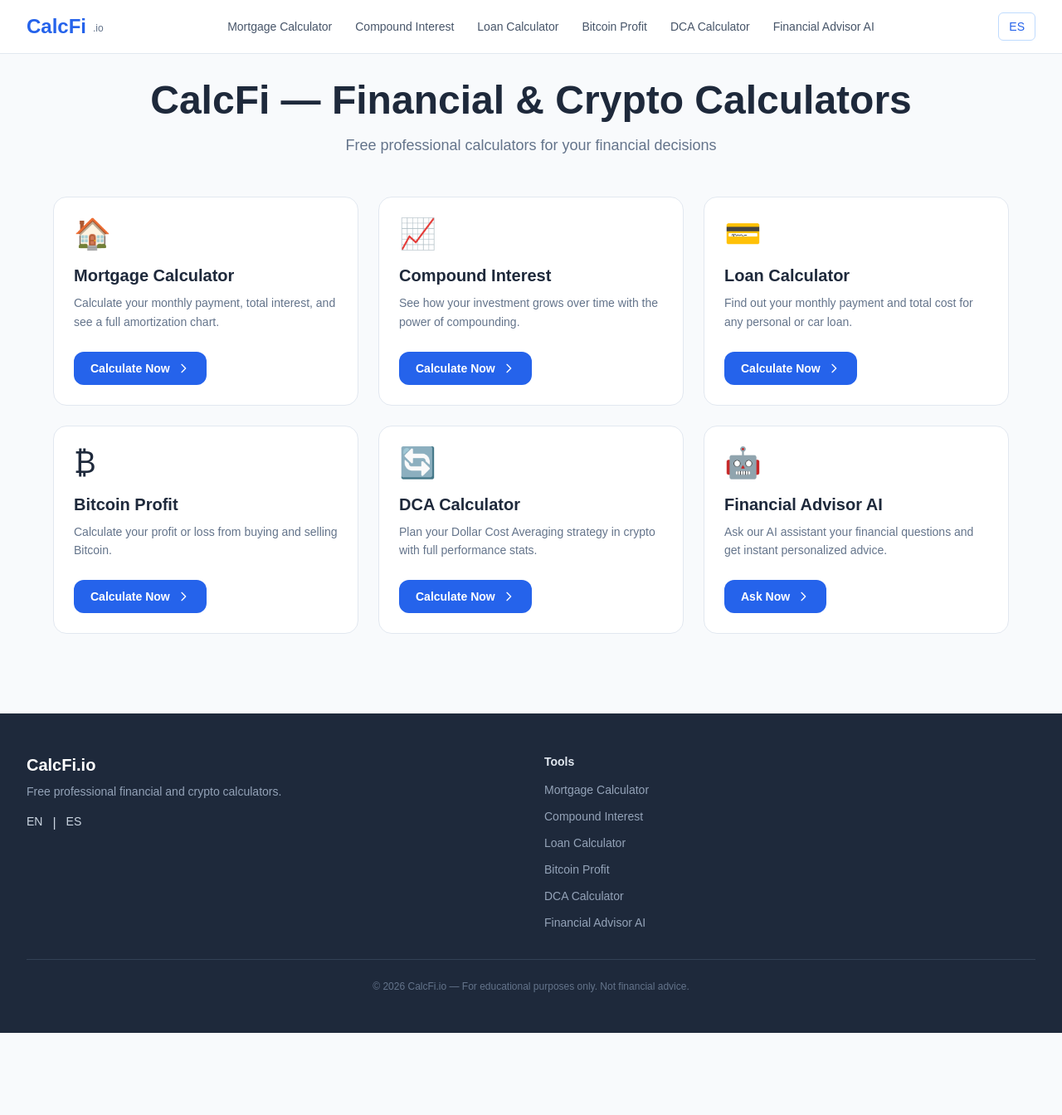
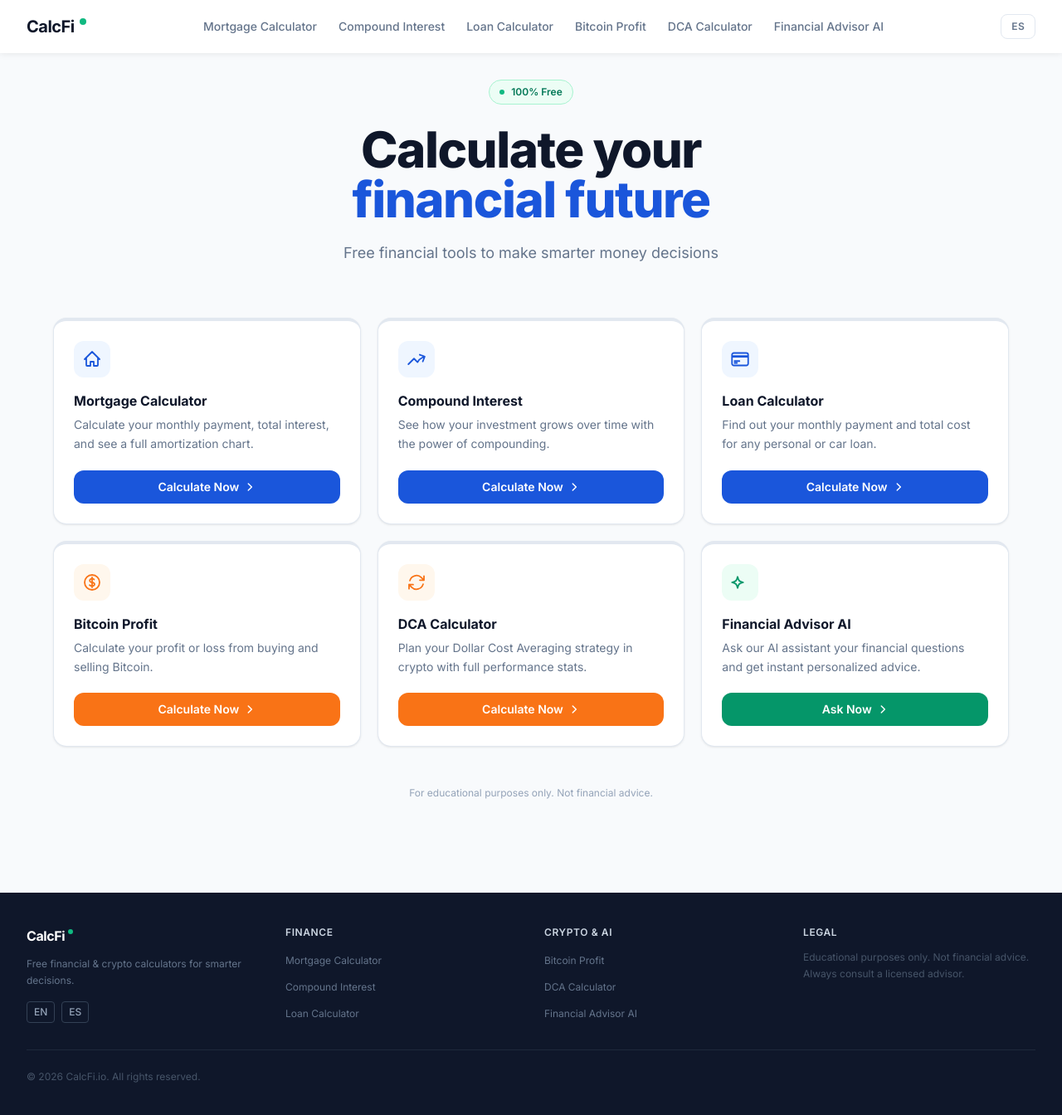
Before and after one commit to arnaumotorsprt-star/calcfi, a Next.js app: page /en in a window 1280 px wide. Shown: the whole page at 83% size. Before the commit the page ends 1245 px from the top, so only its background shows below. Built offline with nearby package versions, Linux system fonts and the light colour scheme.

Commit message:
design: professional redesign with Inter font, SVG icons, hero section, color categories

```diff
--- a/app/[locale]/layout.tsx
+++ b/app/[locale]/layout.tsx
@@ -34,7 +34,7 @@ export default async function LocaleLayout({
       <body className="min-h-screen flex flex-col bg-slate-50">
         <NextIntlClientProvider messages={messages}>
           <Header />
-          <main className="flex-1 py-8 px-4 sm:px-6 lg:px-8">
+          <main className="flex-1 px-4 sm:px-6 lg:px-8 pb-8">
             {children}
           </main>
           <Footer />
--- a/app/[locale]/page.tsx
+++ b/app/[locale]/page.tsx
@@ -1,22 +1,99 @@
-import { setRequestLocale } from 'next-intl/server';
-import { getTranslations } from 'next-intl/server';
+import { setRequestLocale, getTranslations } from 'next-intl/server';
 import type { Metadata } from 'next';
 import Link from 'next/link';
 
-const tools = [
-  { key: 'mortgage', href: 'mortgage', icon: '🏠' },
-  { key: 'compoundInterest', href: 'compound-interest', icon: '📈' },
-  { key: 'loan', href: 'loan', icon: '💳' },
-  { key: 'bitcoinProfit', href: 'bitcoin-profit', icon: '₿' },
-  { key: 'dca', href: 'dca', icon: '🔄' },
-  { key: 'financialAdvisor', href: 'financial-advisor', icon: '🤖' },
-] as const;
+interface Tool {
+  key: 'mortgage' | 'compoundInterest' | 'loan' | 'bitcoinProfit' | 'dca' | 'financialAdvisor';
+  href: string;
+  category: 'finance' | 'crypto' | 'ai';
+  icon: React.ReactNode;
+}
 
-export async function generateMetadata({
-  params,
-}: {
-  params: { locale: string };
-}): Promise<Metadata> {
+const tools: Tool[] = [
+  {
+    key: 'mortgage',
+    href: 'mortgage',
+    category: 'finance',
+    icon: (
+      <svg className="w-6 h-6" fill="none" stroke="currentColor" strokeWidth={1.8} viewBox="0 0 24 24">
+        <path strokeLinecap="round" strokeLinejoin="round" d="M3 12l9-9 9 9M5 10v9a1 1 0 001 1h4v-5h4v5h4a1 1 0 001-1v-9" />
+      </svg>
+    ),
+  },
+  {
+    key: 'compoundInterest',
+    href: 'compound-interest',
+    category: 'finance',
+    icon: (
+      <svg className="w-6 h-6" fill="none" stroke="currentColor" strokeWidth={1.8} viewBox="0 0 24 24">
+        <path strokeLinecap="round" strokeLinejoin="round" d="M2.25 18L9 11.25l4.306 4.307a11.95 11.95 0 015.814-5.519l2.74-1.22m0 0l-5.94-2.28m5.94 2.28l-2.28 5.941" />
+      </svg>
+    ),
+  },
+  {
+    key: 'loan',
+    href: 'loan',
+    category: 'finance',
+    icon: (
+      <svg className="w-6 h-6" fill="none" stroke="currentColor" strokeWidth={1.8} viewBox="0 0 24 24">
+        <path strokeLinecap="round" strokeLinejoin="round" d="M2.25 8.25h19.5M2.25 9h19.5m-16.5 5.25h6m-6 2.25h3m-3.75 3h15a2.25 2.25 0 002.25-2.25V6.75A2.25 2.25 0 0019.5 4.5h-15a2.25 2.25 0 00-2.25 2.25v10.5A2.25 2.25 0 004.5 19.5z" />
+      </svg>
+    ),
+  },
+  {
+    key: 'bitcoinProfit',
+    href: 'bitcoin-profit',
+    category: 'crypto',
+    icon: (
+      <svg className="w-6 h-6" fill="none" stroke="currentColor" strokeWidth={1.8} viewBox="0 0 24 24">
+        <path strokeLinecap="round" strokeLinejoin="round" d="M12 6v12m-3-2.818l.879.659c1.171.879 3.07.879 4.242 0 1.172-.879 1.172-2.303 0-3.182C13.536 12.219 12.768 12 12 12c-.725 0-1.45-.22-2.003-.659-1.106-.879-1.106-2.303 0-3.182s2.9-.879 4.006 0l.415.33M21 12a9 9 0 11-18 0 9 9 0 0118 0z" />
+      </svg>
+    ),
+  },
+  {
+    key: 'dca',
+    href: 'dca',
+    category: 'crypto',
+    icon: (
+      <svg className="w-6 h-6" fill="none" stroke="currentColor" strokeWidth={1.8} viewBox="0 0 24 24">
+        <path strokeLinecap="round" strokeLinejoin="round" d="M16.023 9.348h4.992v-.001M2.985 19.644v-4.992m0 0h4.992m-4.993 0l3.181 3.183a8.25 8.25 0 0013.803-3.7M4.031 9.865a8.25 8.25 0 0113.803-3.7l3.181 3.182m0-4.991v4.99" />
+      </svg>
+    ),
+  },
+  {
+    key: 'financialAdvisor',
+    href: 'financial-advisor',
+    category: 'ai',
+    icon: (
+      <svg className="w-6 h-6" fill="none" stroke="currentColor" strokeWidth={1.8} viewBox="0 0 24 24">
+        <path strokeLinecap="round" strokeLinejoin="round" d="M9.813 15.904L9 18.75l-.813-2.846a4.5 4.5 0 00-3.09-3.09L2.25 12l2.846-.813a4.5 4.5 0 003.09-3.09L9 5.25l.813 2.846a4.5 4.5 0 003.09 3.09L15.75 12l-2.846.813a4.5 4.5 0 00-3.09 3.09z" />
+      </svg>
+    ),
+  },
+];
+
+const categoryStyles = {
+  finance: {
+    border: 'border-t-[#1a56db]',
+    iconBg: 'bg-blue-50',
+    iconColor: 'text-[#1a56db]',
+    ctaBg: 'bg-[#1a56db] hover:bg-blue-700',
+  },
+  crypto: {
+    border: 'border-t-orange-500',
+    iconBg: 'bg-orange-50',
+    iconColor: 'text-orange-500',
+    ctaBg: 'bg-orange-500 hover:bg-orange-600',
+  },
+  ai: {
+    border: 'border-t-[#059669]',
+    iconBg: 'bg-emerald-50',
+    iconColor: 'text-[#059669]',
+    ctaBg: 'bg-[#059669] hover:bg-emerald-700',
+  },
+};
+
+export async function generateMetadata({ params }: { params: { locale: string } }): Promise<Metadata> {
   const t = await getTranslations({ locale: params.locale, namespace: 'home' });
   return {
     title: t('title'),
@@ -34,43 +111,70 @@ export async function generateMetadata({
 export default async function HomePage({ params }: { params: { locale: string } }) {
   setRequestLocale(params.locale);
   const t = await getTranslations({ locale: params.locale, namespace: 'home' });
+  const isEs = params.locale === 'es';
 
   return (
     <div className="max-w-6xl mx-auto">
-      <div className="text-center mb-12">
-        <h1 className="text-4xl sm:text-5xl font-bold text-slate-800 mb-4">
-          {t('title')}
+
+      {/* Hero */}
+      <div className="text-center pt-8 pb-16">
+        <div className="inline-flex items-center gap-2 bg-emerald-50 border border-emerald-200 text-emerald-700 text-xs font-semibold px-3 py-1.5 rounded-full mb-6">
+          <span className="w-1.5 h-1.5 rounded-full bg-emerald-500" />
+          {isEs ? '100% Gratuito' : '100% Free'}
+        </div>
+        <h1 className="text-4xl sm:text-5xl lg:text-6xl font-extrabold text-slate-900 mb-5 leading-tight tracking-tight">
+          {isEs ? (
+            <>Calcula tu futuro<br /><span className="text-[#1a56db]">financiero</span></>
+          ) : (
+            <>Calculate your<br /><span className="text-[#1a56db]">financial future</span></>
+          )}
         </h1>
-        <p className="text-lg text-slate-500 max-w-2xl mx-auto">
-          {t('subtitle')}
+        <p className="text-lg text-slate-500 max-w-xl mx-auto leading-relaxed">
+          {isEs
+            ? 'Herramientas financieras gratuitas para tomar mejores decisiones'
+            : 'Free financial tools to make smarter money decisions'}
         </p>
       </div>
 
-      <div className="grid grid-cols-1 sm:grid-cols-2 lg:grid-cols-3 gap-6">
-        {tools.map((tool) => (
+      {/* Tool cards grid */}
+      <div className="grid grid-cols-1 sm:grid-cols-2 lg:grid-cols-3 gap-5">
+        {tools.map((tool) => {
+          const styles = categoryStyles[tool.category];
+          return (
             <div
               key={tool.key}
-            className="bg-white rounded-2xl border border-slate-200 p-6 hover:shadow-md hover:border-blue-200 transition-all group"
+              className={`bg-white rounded-2xl border-t-4 ${styles.border} shadow-card hover:shadow-card-hover hover:-translate-y-0.5 transition-all duration-200 p-6 flex flex-col`}
+              style={{ border: '1px solid #e2e8f0', borderTopWidth: 4 }}
             >
-            <div className="text-4xl mb-4">{tool.icon}</div>
-            <h2 className="text-xl font-bold text-slate-800 mb-2 group-hover:text-blue-600 transition-colors">
+              <div className={`w-11 h-11 rounded-xl ${styles.iconBg} ${styles.iconColor} flex items-center justify-center mb-4 shrink-0`}>
+                {tool.icon}
+              </div>
+              <h2 className="text-base font-bold text-slate-900 mb-1.5">
                 {t(`tools.${tool.key}.title`)}
               </h2>
-            <p className="text-sm text-slate-500 mb-6 leading-relaxed">
+              <p className="text-sm text-slate-500 leading-relaxed flex-1 mb-5">
                 {t(`tools.${tool.key}.description`)}
               </p>
               <Link
                 href={`/${params.locale}/${tool.href}`}
-              className="inline-flex items-center gap-2 bg-blue-600 hover:bg-blue-700 text-white text-sm font-semibold px-5 py-2.5 rounded-xl transition-colors"
+                className={`inline-flex items-center justify-center gap-1.5 ${styles.ctaBg} text-white text-sm font-semibold px-4 py-2.5 rounded-xl transition-colors`}
               >
                 {t(`tools.${tool.key}.cta`)}
-              <svg className="w-4 h-4" fill="none" stroke="currentColor" viewBox="0 0 24 24">
-                <path strokeLinecap="round" strokeLinejoin="round" strokeWidth={2} d="M9 5l7 7-7 7" />
+                <svg className="w-3.5 h-3.5" fill="none" stroke="currentColor" viewBox="0 0 24 24">
+                  <path strokeLinecap="round" strokeLinejoin="round" strokeWidth={2.5} d="M9 5l7 7-7 7" />
                 </svg>
               </Link>
             </div>
-        ))}
+          );
+        })}
       </div>
+
+      {/* Bottom note */}
+      <p className="text-center text-xs text-slate-400 mt-12 mb-4">
+        {isEs
+          ? 'Para fines educativos únicamente. No es asesoramiento financiero.'
+          : 'For educational purposes only. Not financial advice.'}
+      </p>
     </div>
   );
 }
--- a/app/globals.css
+++ b/app/globals.css
@@ -1,9 +1,12 @@
+@import url('https://fonts.googleapis.com/css2?family=Inter:wght@400;500;600;700;800&display=swap');
+
 @tailwind base;
 @tailwind components;
 @tailwind utilities;
 
 body {
   background-color: #f8fafc;
-  color: #1e293b;
-  font-family: Arial, Helvetica, sans-serif;
+  color: #0f172a;
+  font-family: 'Inter', -apple-system, BlinkMacSystemFont, sans-serif;
+  -webkit-font-smoothing: antialiased;
 }
--- a/components/layout/Footer.tsx
+++ b/components/layout/Footer.tsx
@@ -7,48 +7,78 @@ export default function Footer() {
   const t = useTranslations('nav');
   const locale = useLocale();
 
-  const tools = [
+  const financeTools = [
     { key: 'mortgage', href: `/${locale}/mortgage` },
     { key: 'compoundInterest', href: `/${locale}/compound-interest` },
     { key: 'loan', href: `/${locale}/loan` },
+  ] as const;
+
+  const cryptoTools = [
     { key: 'bitcoinProfit', href: `/${locale}/bitcoin-profit` },
     { key: 'dca', href: `/${locale}/dca` },
     { key: 'financialAdvisor', href: `/${locale}/financial-advisor` },
   ] as const;
 
   return (
-    <footer className="bg-slate-800 text-slate-300 mt-16">
-      <div className="max-w-7xl mx-auto px-4 sm:px-6 lg:px-8 py-12">
-        <div className="grid grid-cols-1 sm:grid-cols-2 gap-8">
-          <div>
-            <span className="text-xl font-bold text-white">CalcFi.io</span>
-            <p className="mt-2 text-sm text-slate-400">
-              Free professional financial and crypto calculators.
+    <footer className="bg-slate-900 text-slate-400 mt-16">
+      <div className="max-w-7xl mx-auto px-4 sm:px-6 lg:px-8 py-10">
+        <div className="grid grid-cols-2 sm:grid-cols-4 gap-8">
+
+          {/* Brand */}
+          <div className="col-span-2 sm:col-span-1">
+            <div className="flex items-center gap-1 mb-3">
+              <span className="text-base font-bold text-white tracking-tight">CalcFi</span>
+              <span className="w-1.5 h-1.5 rounded-full bg-emerald-500 mb-2.5" />
+            </div>
+            <p className="text-xs leading-relaxed text-slate-500 mb-4">
+              Free financial & crypto calculators for smarter decisions.
             </p>
-            <div className="flex gap-3 mt-4">
-              <Link href={`/en${locale === 'es' ? '' : ''}`} className="text-sm hover:text-white transition-colors">EN</Link>
-              <span>|</span>
-              <Link href={`/es`} className="text-sm hover:text-white transition-colors">ES</Link>
+            <div className="flex gap-2">
+              <Link href="/en" className="text-xs font-medium text-slate-400 hover:text-white border border-slate-700 rounded px-2 py-1 transition-colors">EN</Link>
+              <Link href="/es" className="text-xs font-medium text-slate-400 hover:text-white border border-slate-700 rounded px-2 py-1 transition-colors">ES</Link>
             </div>
           </div>
+
+          {/* Finance tools */}
           <div>
-            <p className="text-sm font-semibold text-slate-200 mb-3">Tools</p>
+            <p className="text-xs font-semibold text-slate-300 uppercase tracking-wider mb-3">Finance</p>
             <ul className="space-y-2">
-              {tools.map((tool) => (
+              {financeTools.map((tool) => (
                 <li key={tool.key}>
-                  <Link
-                    href={tool.href}
-                    className="text-sm text-slate-400 hover:text-white transition-colors"
-                  >
+                  <Link href={tool.href} className="text-xs text-slate-500 hover:text-white transition-colors">
                     {t(tool.key)}
                   </Link>
                 </li>
               ))}
             </ul>
           </div>
+
+          {/* Crypto + AI tools */}
+          <div>
+            <p className="text-xs font-semibold text-slate-300 uppercase tracking-wider mb-3">Crypto & AI</p>
+            <ul className="space-y-2">
+              {cryptoTools.map((tool) => (
+                <li key={tool.key}>
+                  <Link href={tool.href} className="text-xs text-slate-500 hover:text-white transition-colors">
+                    {t(tool.key)}
+                  </Link>
+                </li>
+              ))}
+            </ul>
+          </div>
+
+          {/* Legal */}
+          <div>
+            <p className="text-xs font-semibold text-slate-300 uppercase tracking-wider mb-3">Legal</p>
+            <p className="text-xs text-slate-600 leading-relaxed">
+              Educational purposes only. Not financial advice. Always consult a licensed advisor.
+            </p>
+          </div>
+
         </div>
-        <div className="border-t border-slate-700 mt-8 pt-6 text-center text-xs text-slate-500">
-          © {new Date().getFullYear()} CalcFi.io — For educational purposes only. Not financial advice.
+
+        <div className="border-t border-slate-800 mt-8 pt-6 flex flex-col sm:flex-row items-center justify-between gap-2">
+          <p className="text-xs text-slate-600">© {new Date().getFullYear()} CalcFi.io. All rights reserved.</p>
         </div>
       </div>
     </footer>
--- a/components/layout/Header.tsx
+++ b/components/layout/Header.tsx
@@ -24,38 +24,39 @@ export default function Header() {
   ] as const;
 
   return (
-    <header className="bg-white border-b border-slate-200 sticky top-0 z-50">
+    <header className="bg-white sticky top-0 z-50" style={{ boxShadow: '0 1px 8px rgba(0,0,0,0.08)' }}>
       <div className="max-w-7xl mx-auto px-4 sm:px-6 lg:px-8">
         <div className="flex items-center justify-between h-16">
-          <Link href={`/${locale}`} className="flex items-center gap-2">
-            <span className="text-2xl font-bold text-blue-600">CalcFi</span>
-            <span className="hidden sm:block text-xs text-slate-500 mt-1">.io</span>
+
+          {/* Logo */}
+          <Link href={`/${locale}`} className="flex items-center gap-1 shrink-0">
+            <span className="text-xl font-bold text-slate-900 tracking-tight">CalcFi</span>
+            <span className="w-2 h-2 rounded-full bg-emerald-500 mb-3 ml-0.5" />
           </Link>
 
           {/* Desktop nav */}
-          <nav className="hidden lg:flex items-center gap-1">
+          <nav className="hidden lg:flex items-center gap-0.5">
             {tools.map((tool) => (
               <Link
                 key={tool.key}
                 href={tool.href}
-                className="text-sm text-slate-600 hover:text-blue-600 px-3 py-2 rounded-md hover:bg-blue-50 transition-colors whitespace-nowrap"
+                className="text-sm font-medium text-slate-500 hover:text-slate-900 px-3 py-2 rounded-lg hover:bg-slate-50 transition-colors whitespace-nowrap"
               >
                 {t(tool.key)}
               </Link>
             ))}
           </nav>
 
-          <div className="flex items-center gap-3">
+          <div className="flex items-center gap-2">
             <Link
               href={switchLocalePath}
-              className="text-sm font-medium text-blue-600 hover:text-blue-700 border border-blue-200 rounded-md px-3 py-1.5 hover:bg-blue-50 transition-colors"
+              className="text-xs font-semibold text-slate-500 hover:text-slate-900 border border-slate-200 rounded-lg px-3 py-1.5 hover:bg-slate-50 transition-colors tracking-wide"
             >
               {otherLocale.toUpperCase()}
             </Link>
 
-            {/* Mobile menu button */}
             <button
-              className="lg:hidden p-2 rounded-md text-slate-600 hover:text-blue-600 hover:bg-slate-100"
+              className="lg:hidden p-2 rounded-lg text-slate-500 hover:text-slate-900 hover:bg-slate-50 transition-colors"
               onClick={() => setMenuOpen(!menuOpen)}
               aria-label="Menu"
             >
@@ -72,12 +73,12 @@ export default function Header() {
 
         {/* Mobile menu */}
         {menuOpen && (
-          <div className="lg:hidden border-t border-slate-100 py-2">
+          <div className="lg:hidden border-t border-slate-100 py-2 pb-4">
             {tools.map((tool) => (
               <Link
                 key={tool.key}
                 href={tool.href}
-                className="block text-sm text-slate-600 hover:text-blue-600 px-4 py-2.5 hover:bg-blue-50 transition-colors"
+                className="block text-sm font-medium text-slate-600 hover:text-slate-900 px-4 py-2.5 hover:bg-slate-50 rounded-lg transition-colors"
                 onClick={() => setMenuOpen(false)}
               >
                 {t(tool.key)}
--- a/tailwind.config.ts
+++ b/tailwind.config.ts
@@ -9,8 +9,15 @@ const config: Config = {
   theme: {
     extend: {
       colors: {
-        background: "var(--background)",
-        foreground: "var(--foreground)",
+        primary: "#1a56db",
+        accent: "#059669",
+      },
+      fontFamily: {
+        sans: ['Inter', '-apple-system', 'BlinkMacSystemFont', 'sans-serif'],
+      },
+      boxShadow: {
+        card: "0 1px 3px 0 rgba(0,0,0,0.07), 0 1px 2px -1px rgba(0,0,0,0.07)",
+        "card-hover": "0 10px 25px -5px rgba(0,0,0,0.1), 0 4px 10px -5px rgba(0,0,0,0.06)",
       },
     },
   },
```
Lines whose indentation alone changed are shown as unchanged.
